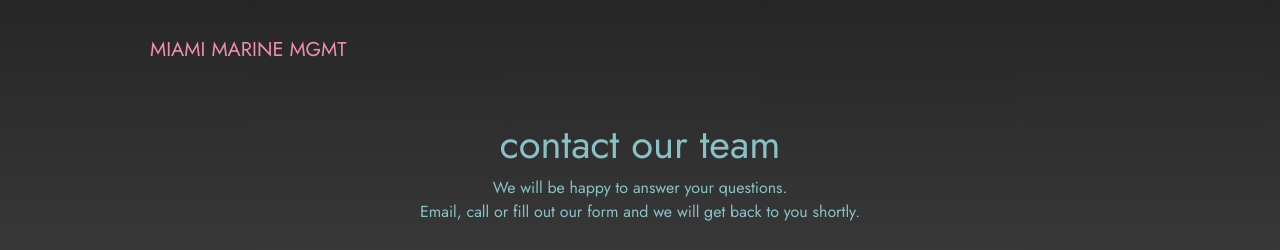
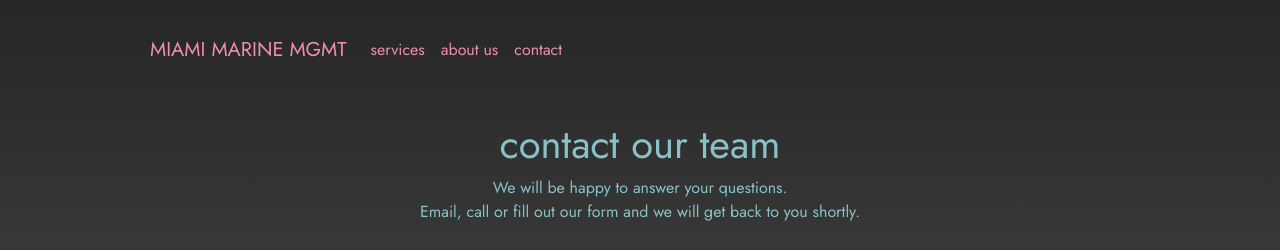
Before and after one commit to tiffanymcbrayer/miami_marine_mgmt, a Flask app: page /contact in a window 1280 px wide. Shown: the top 250 px of the page. Run offline with Flask 3, Linux system fonts and the light colour scheme; some libraries are stand-ins or nearby versions.

Commit message:
Fix the navbar

```diff
--- a/templates/layout.html
+++ b/templates/layout.html
@@ -41,8 +41,6 @@
   <nav class="navbar navbar-expand-lg navbar-light">
 
     <a class="navbar-brand" href="/">MIAMI MARINE MGMT</a>
-
-    <!-- Mobile navbar -->
     <button class="navbar-toggler" type="button" data-toggle="collapse" data-target="#navbarSupportedContent" aria-controls="navbarSupportedContent" aria-expanded="false" aria-label="Toggle navigation">
       <span class="navbar-toggler-icon"></span>
     </button>
@@ -50,7 +48,7 @@
 
 
 
-    <div class="collapse nn" id="navbarSupportedContent">
+    <div class="collapse navbar-collapse" id="navbarSupportedContent">
       <ul class="navbar-nav">
 
         <li class="nav-item">
```
